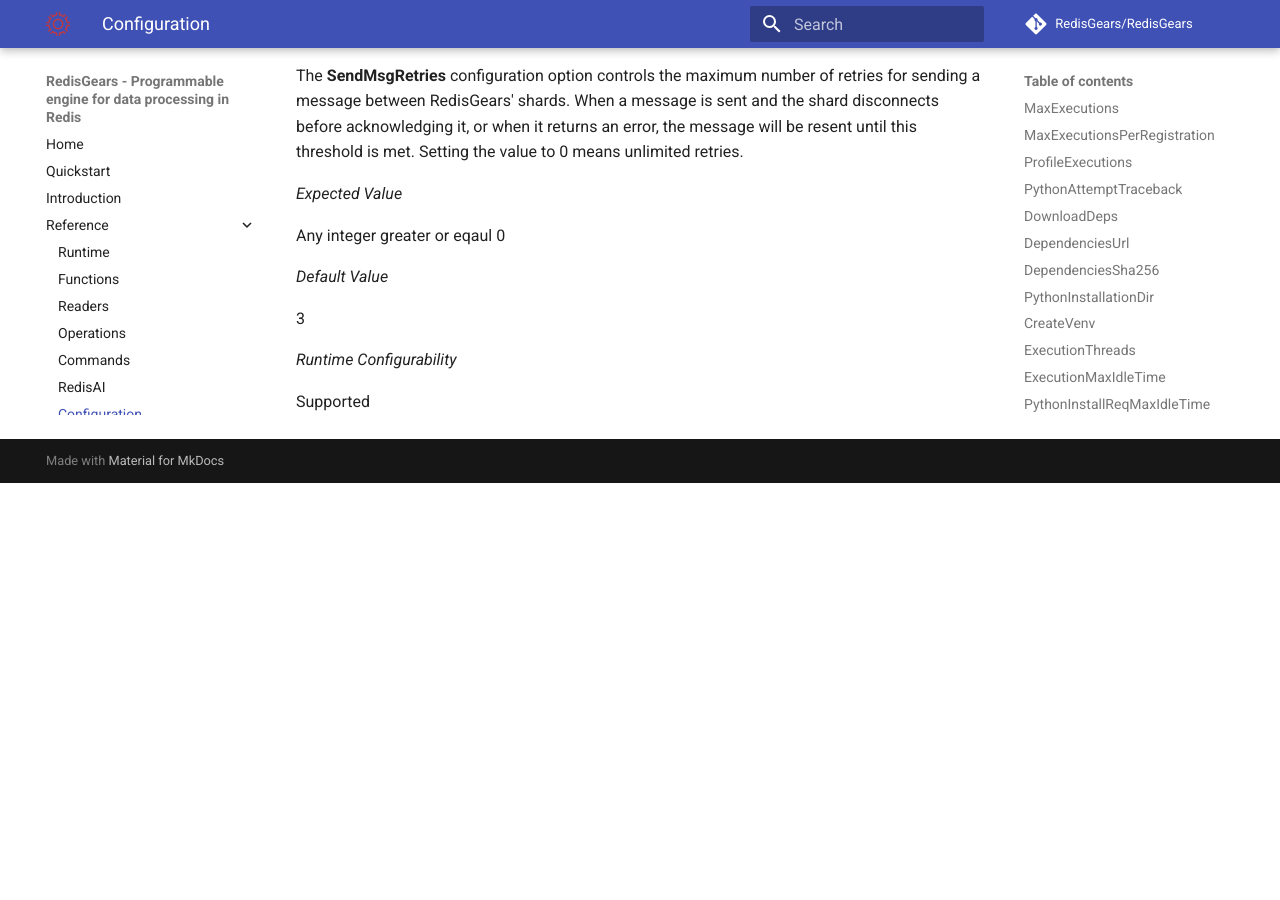
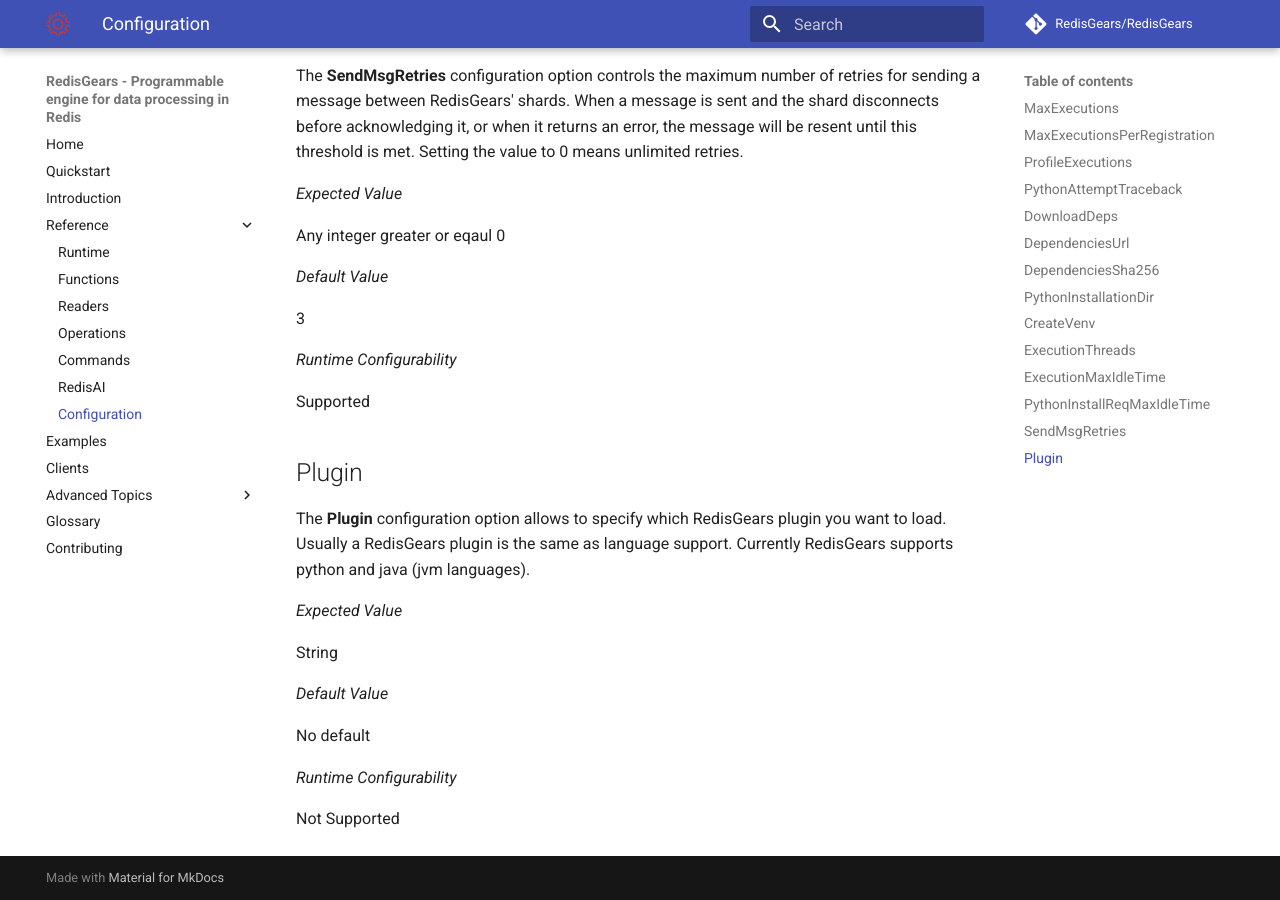
Before and after one commit to RedisGears/RedisGears, an MkDocs documentation site: the page built from docs/configuration.md, in a window 1280 px wide and 900 px high, scrolled down 6500 px. Built offline with MkDocs 1.6.1 and Material for MkDocs 9.7.7, drawn with Linux system fonts in a browser that asks for light colours; comment, search, counter and statistics services are not loaded; before the commit the page ends 6983 px from its top, so only the background shows below that.

Commit message:
added plugin configuration value

```diff
--- a/docs/configuration.md
+++ b/docs/configuration.md
@@ -253,3 +253,18 @@
 _Runtime Configurability_
 
 Supported
+
+## Plugin
+The **Plugin** configuration option allows to specify which RedisGears plugin you want to load. Usually a RedisGears plugin is the same as language support. Currently RedisGears supports python and java (jvm languages).
+
+_Expected Value_
+
+String
+
+_Default Value_
+
+No default
+
+_Runtime Configurability_
+
+Not Supported
```
